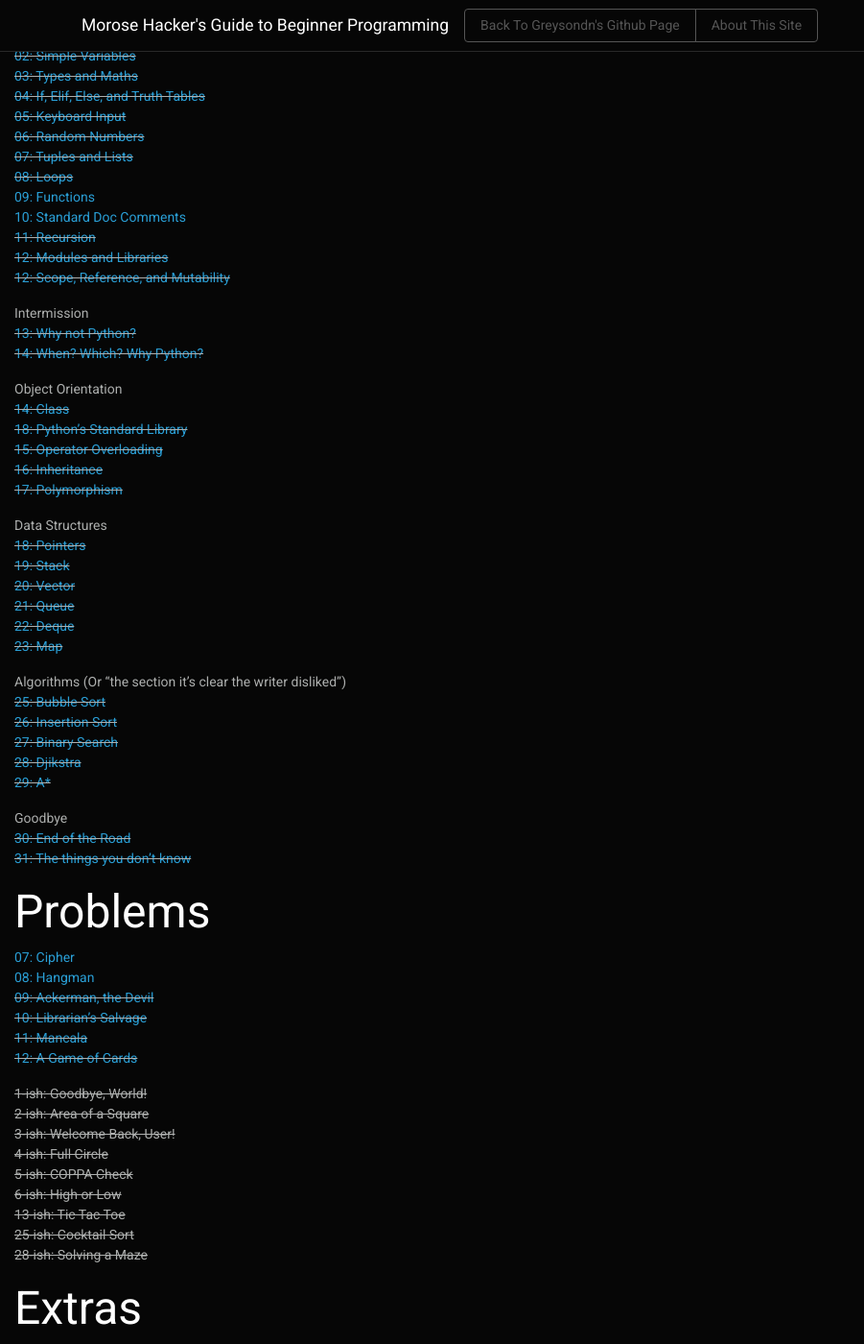
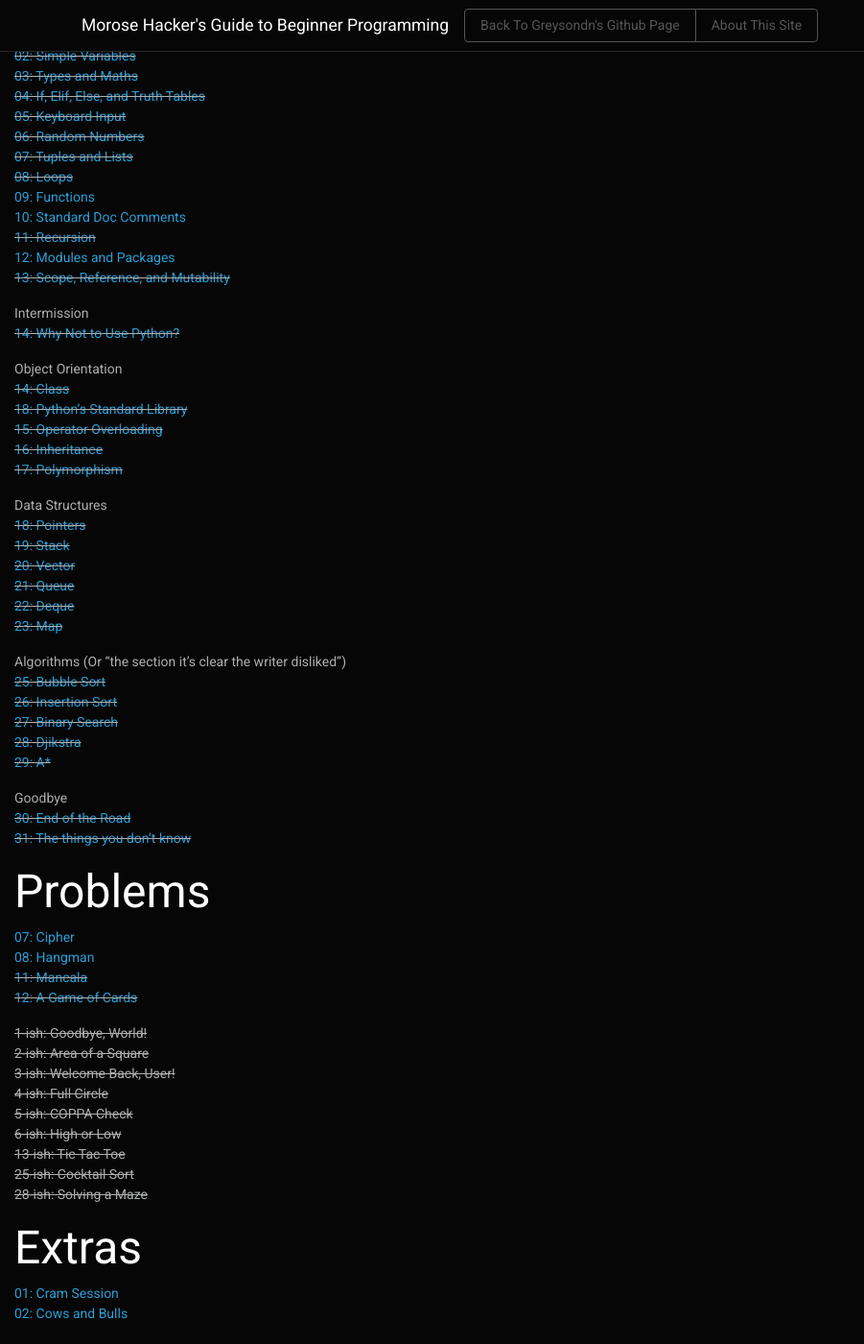
Before and after one commit to greysondn/morose-hacker, a Jekyll site: the page built from py/index.md, in a window 1280 px wide and 1400 px high, scrolled down 326 px. Shown: the whole window at 96% size, without its empty margins (0-901 px from the left). Built offline with Jekyll 4.4.1, drawn with Linux system fonts in a browser that asks for light colours; nearby versions of some CDN libraries.

Commit message:
py index - update to point at l12

```diff
--- a/py/index.md
+++ b/py/index.md
@@ -25,12 +25,11 @@
 [09: Functions]({{ site.url }}/py/l09)
 [10: Standard Doc Comments]({{ site.url }}/py/l10)
 ~~[11: Recursion](#muismu)~~
-~~[12: Modules and Libraries](#muismu)~~
-~~[12: Scope, Reference, and Mutability](#muismu)~~
+[12: Modules and Packages]({{ site.url }}/py/l12 }})
+~~[13: Scope, Reference, and Mutability](#muismu)~~
 
 Intermission
-~~[13: Why not Python?](#muismu)~~
-~~[14: When? Which? Why Python?](#muismu)~~
+~~[14: Why Not to Use Python?](#muismu)~~
 
 Object Orientation
 ~~[14: Class](#muismu)~~
@@ -62,8 +61,6 @@
 --------
 [07: Cipher]({{ site.url }}/py/p07)
 [08: Hangman]({{ site.url }}/py/p08)
-~~[09: Ackerman, the Devil](#muismu)~~
-~~[10: Librarian's Salvage](#muismu)~~
 ~~[11: Mancala](#muismu)~~
 ~~[12: A Game of Cards](#muismu)~~
 
```
